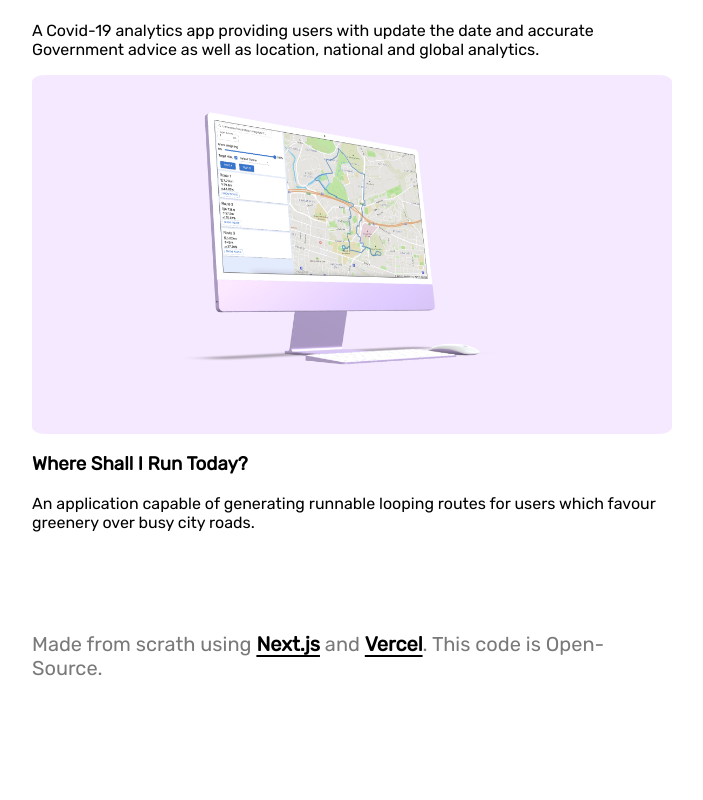
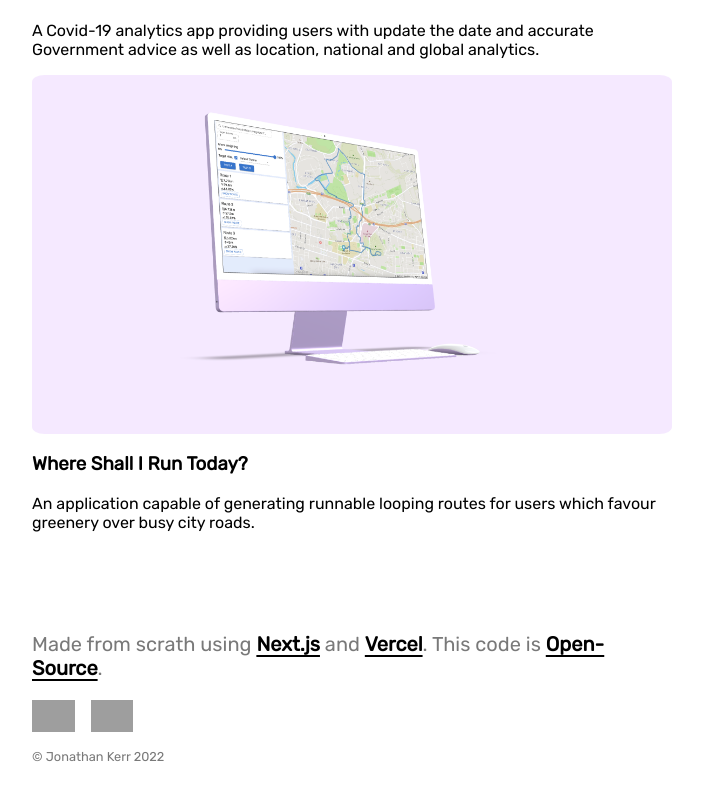
Before and after one commit to jonathankerr/portfolio, a Next.js app: page / in a window 1280 px wide. Shown: the part 795-1595 px from the top of the page, without its empty margins (288-991 px from the left). Built offline with nearby package versions, Linux system fonts and the light colour scheme; grey boxes are pictures that could not be loaded.

Commit message:
Added footer and copy

```diff
--- a/pages/index.js
+++ b/pages/index.js
@@ -68,9 +68,10 @@ export default function MainPage() {
         </div>
       </main>
       <footer className={styles.foot}>
-        <p>Made from scrath using  <a href="https://nextjs.org" target="_blank" rel="noreferrer">Next.js</a> and <a href="https://vercel.com/" target="_blank" rel="noreferrer">Vercel</a>. This code is Open-Source.
-
-          </p>
+        <p>Made from scrath using  <a href="https://nextjs.org" target="_blank" rel="noreferrer">Next.js</a> and <a href="https://vercel.com/" target="_blank" rel="noreferrer">Vercel</a>. This code is <a href="https://github.com/jonathankerr/portfolio" target="_blank" rel="noreferrer">Open-Source</a>.</p>
+        <a href="https://www.linkedin.com/in/jonathan--kerr/" target="_blank" rel="noreferrer noopener"><img src="https://s2.svgbox.net/social.svg?ic=linkedin&amp;color=000" class="social-icons"></img></a>
+        <a href="https://github.com/jonathankerr" target="_blank" rel="noreferrer noopener"><img src="https://s2.svgbox.net/social.svg?ic=github&amp;color=000" class="social-icons"></img></a>
+        <p className={styles.copy}>© Jonathan Kerr 2022</p>
       </footer>
     </div>
   )
--- a/styles/MainPage.module.css
+++ b/styles/MainPage.module.css
@@ -110,3 +110,27 @@
 .foot a:hover{
   color:#353535;
 }
+
+.foot a img{
+  height: 2rem;
+  margin-right: 1rem;
+  -webkit-transition: transform .1s ease-in-out;
+  -moz-transition:transform .1s ease-in-out;
+  -ms-transition:transform .1s ease-in-out;
+}
+
+.foot a img:hover{
+  -moz-transform: scale(1.1);
+  -webkit-transform: scale(1.1);
+  -o-transform: scale(1.1);
+  -ms-transform: scale(1.1);
+  -webkit-transform: scale(1.1);
+  transform: scale(1.1);
+  -webkit-transition: transform .1s ease-in-out;
+  -moz-transition:transform .1s ease-in-out;
+  -ms-transition:transform .1s ease-in-out;
+}
+
+.foot .copy{
+  font-size: 0.8rem;
+}
```
